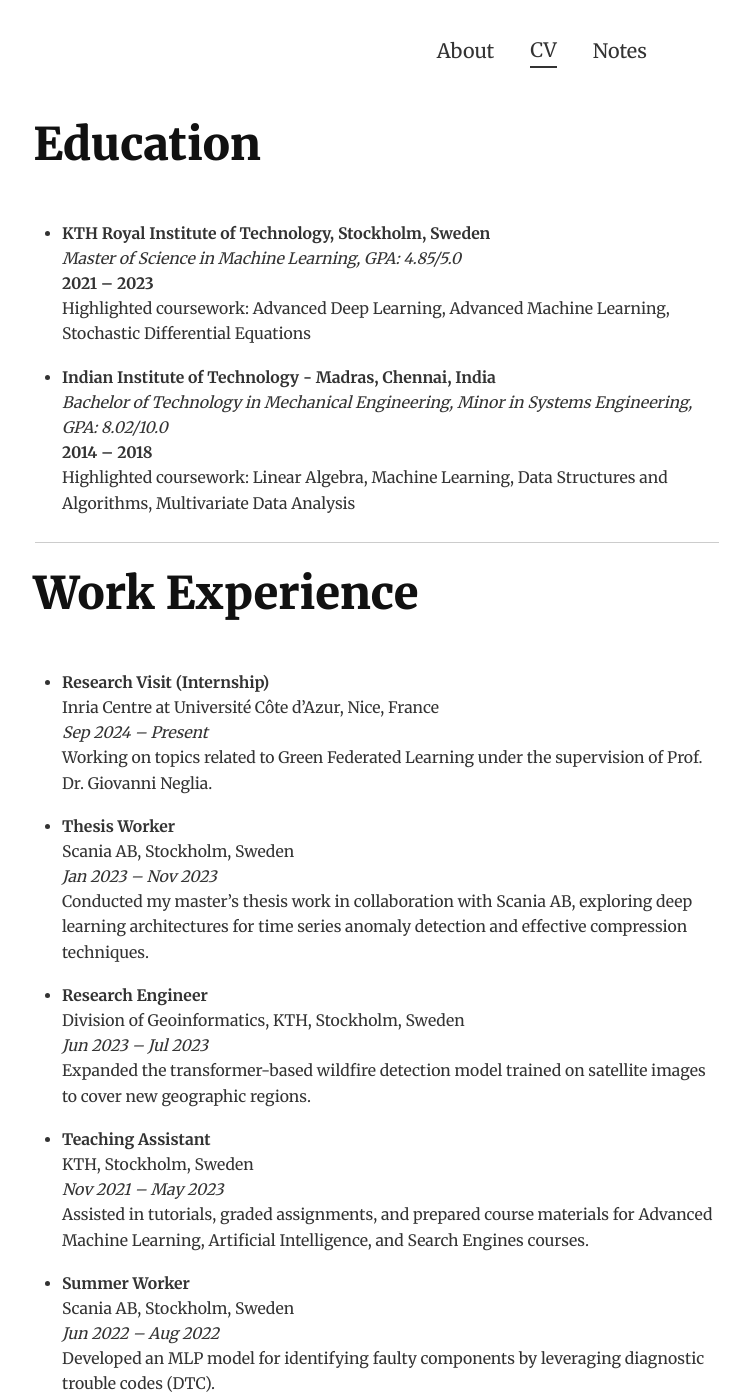
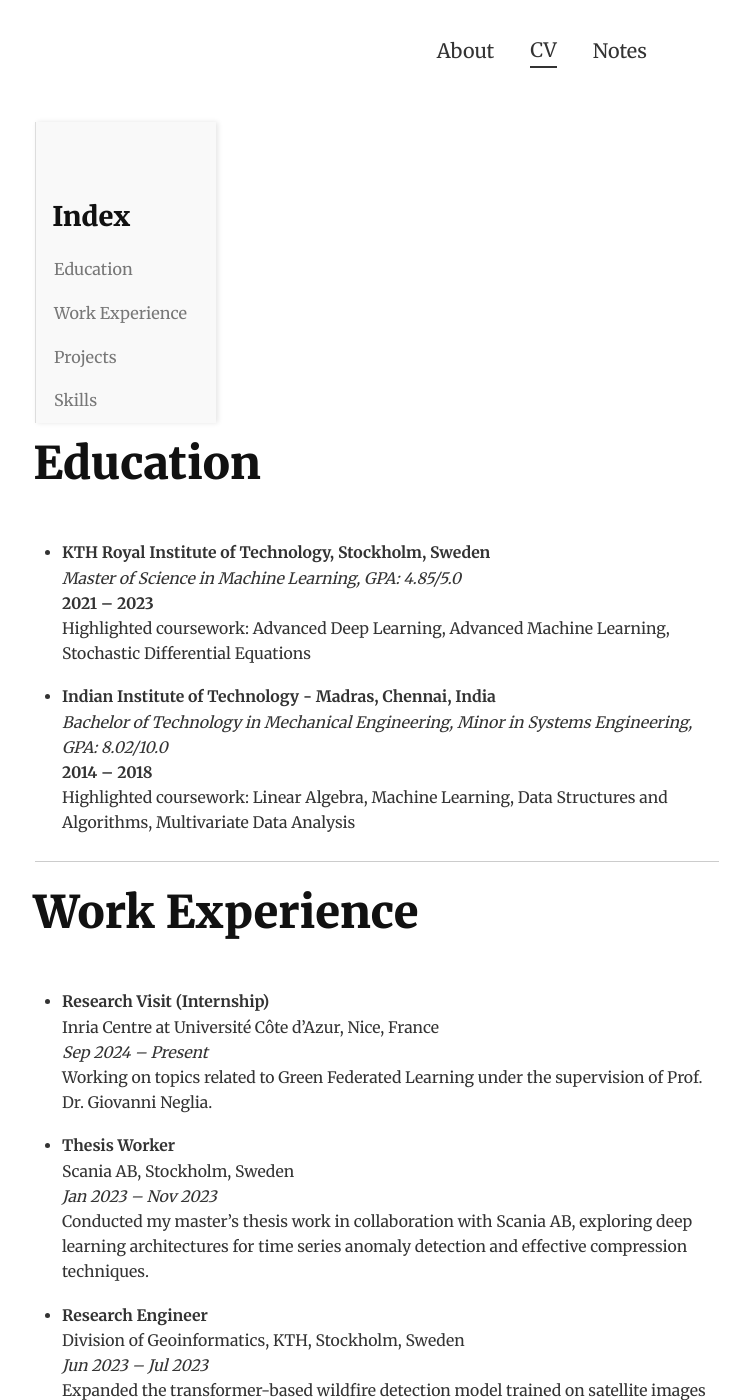
Before and after one commit to dannyrichy/dannyrichy.github.io, a Jekyll site: the page built from docs/cv.md, in a window 1280 px wide and 1400 px high. Shown: the whole window, without its empty margins (245-995 px from the left). Built offline with Jekyll 4.4.1, drawn with Linux system fonts in a browser that asks for light colours; some of the changed text lies outside the part shown.

Commit message:
Still the changes to the sidebar

```diff
--- a/docs/_layouts/resume.html
+++ b/docs/_layouts/resume.html
@@ -1,5 +1,6 @@
 <!DOCTYPE html>
 <html>
+
 <head>
   <meta charset="utf-8">
   <meta http-equiv="X-UA-Compatible" content="IE=edge">
@@ -7,26 +8,25 @@
   <meta name="viewport" content="width=device-width, initial-scale=1.0">
   <title>{{ site.title }}</title>
   <link rel="stylesheet" href="css/main.css">
-{% include head.html %}
+  {% include head.html %}
 </head>
+
 <body>
   <div class="container">
-    <!-- Main content section -->
-    <div class="main-content">
-      {{ content }}
-    </div>
-
-    <!-- Sidebar section -->
-    <div class="sidebar">
+    <nav class="sidebar">
       <h2>Index</h2>
-      <ul>
+      <ul class="sidebar-nav">
         <li><a href="#education" class="sidebar-link">Education</a></li>
         <li><a href="#work-experience" class="sidebar-link">Work Experience</a></li>
         <li><a href="#projects" class="sidebar-link">Projects</a></li>
         <li><a href="#skills" class="sidebar-link">Skills</a></li>
       </ul>
+    </nav>
+    <div class="main-content">
+      {{ content }}
     </div>
   </div>
-{% include scripts.html %}
+  {% include scripts.html %}
 </body>
+
 </html>
--- a/docs/_sass/_biscuit.scss
+++ b/docs/_sass/_motherload.scss
@@ -242,15 +242,27 @@
   padding-right: 2rem;  /* Space for the sidebar */
 }
 
-/* Sidebar styling */
+/* Sidebar Styling */
 .sidebar {
-  position: sticky; /* Keeps the sidebar fixed while scrolling */
-  top: 0;  /* Aligns the top of the sidebar with the top of the page */
-  width: 20%;  /* Sidebar takes 20% width of the container */
+  position: sticky;
+  top: 0;
+  width: 20%;
   padding-top: 2rem;
   padding-left: 1rem;
   padding-right: 1rem;
-  border-left: 1px solid #ddd; /* Border between sidebar and content */
+  border-left: 1px solid #ddd;
+  background-color: #f9f9f9;
+  box-shadow: 2px 0px 5px rgba(0, 0, 0, 0.1);
+}
+
+.sidebar h2 {
+  font-size: 1.5rem;
+  margin-bottom: 1rem;
+}
+
+.sidebar-nav {
+  list-style: none;
+  padding: 0;
 }
 
 /* Styling for sidebar links */
@@ -260,13 +272,21 @@
   font-size: 0.9rem;
   display: block;
   padding: 0.5rem 0;
+  transition: background-color 0.3s ease, color 0.3s ease;
 }
 
 /* Active link in sidebar */
 .sidebar-link.active {
   color: #000;
   font-weight: bold;
-  background-color: #f0f0f0;
+  background-color: #0074d9;  /* Add a blue background on active link */
+  color: white;  /* White text on active link */
+}
+
+/* Sidebar link hover effect */
+.sidebar-link:hover {
+  background-color: #f0f0f0;  /* Subtle hover background color */
+  color: #333;
 }
 
 .sidebar-link.active::before {
@@ -277,9 +297,14 @@
   margin-top: 0.5rem;
 }
 
+/* Responsive Sidebar */
 @media (max-width: 768px) {
   .sidebar {
     width: 100%;  /* Full width for smaller screens */
     padding-top: 1rem;
   }
+
+  .sidebar-link {
+    font-size: 1rem;  /* Larger text on mobile */
+  }
 }
--- a/docs/css/main.scss
+++ b/docs/css/main.scss
@@ -5,5 +5,5 @@
 
 @import
   'normalize',
-  'biscuit',
+  'motherload',
   'syntax';
```
